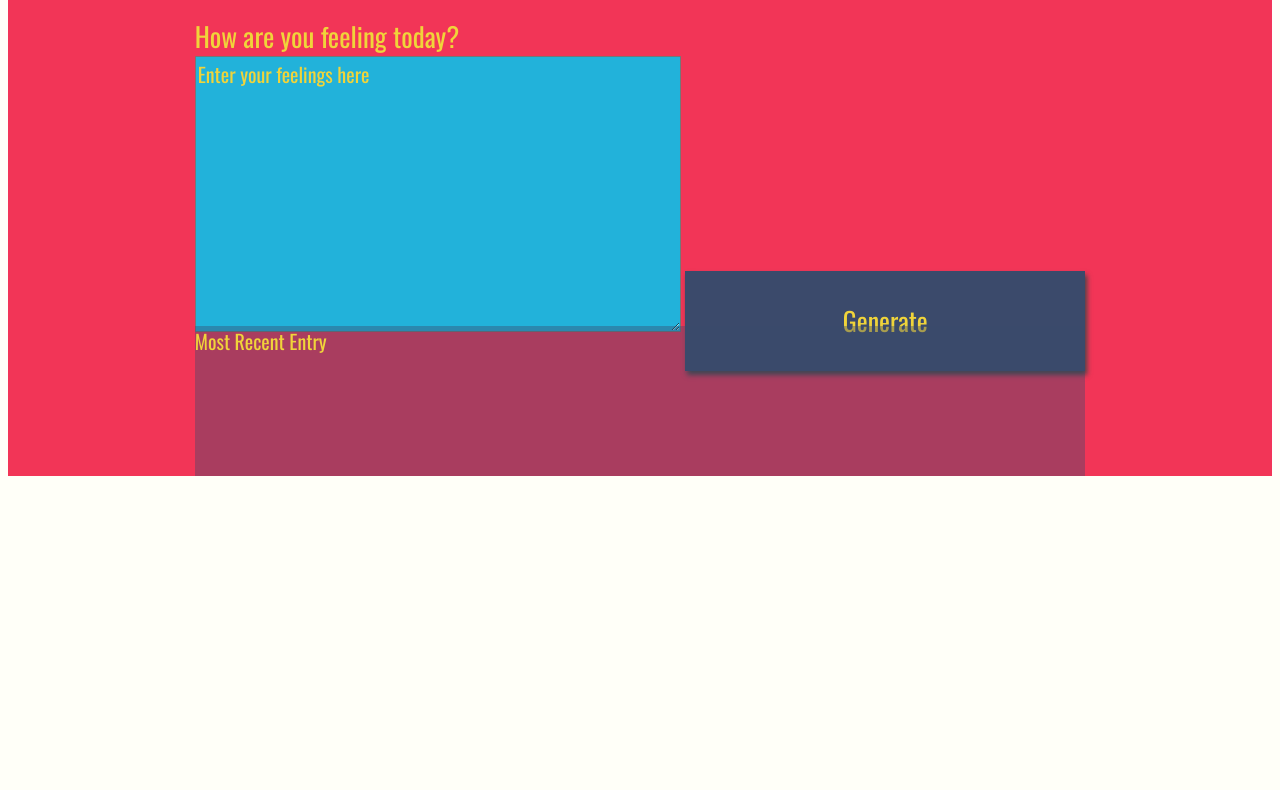
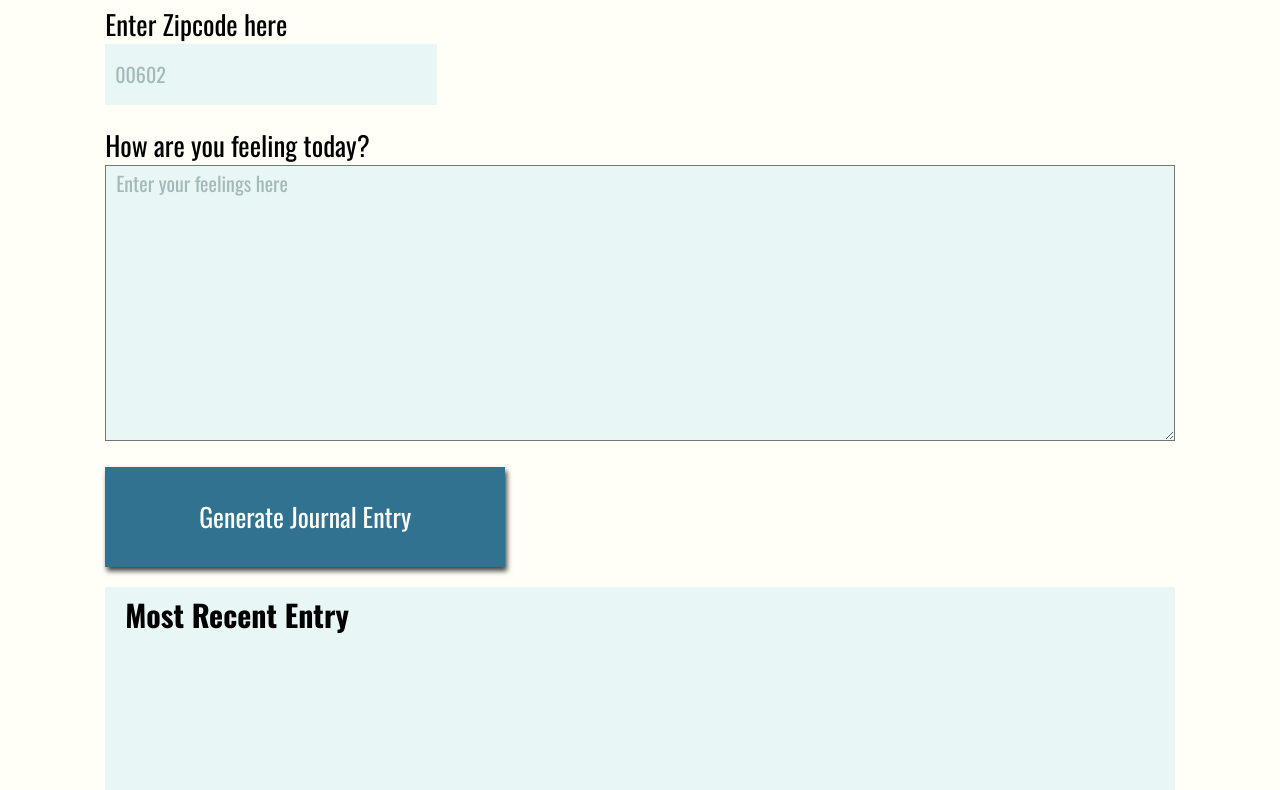
Before and after one commit to RedBear52/UdacityWeatherJournalProject, a website: page website/index.html in a window 1280 px wide. Shown: the part 332-1122 px from the top of the page. Before the commit the page ends 816 px from the top, so only its background shows below. Drawn offline with nearby package versions, Linux system fonts and the light colour scheme; a web font is replaced by a local one.

Commit message:
Basic Styling Completed   |    Some Tweaking Left to Do Before Submission

```diff
--- a/website/app.js
+++ b/website/app.js
@@ -12,9 +12,9 @@ const showUser = async () => {
     // JSONify data
     const processedData = await request.json()
     // render updated data to the DOM
-    document.getElementById('temp').innerHTML = `TEMPERATURE: ${processedData.temperature} °`
-    document.getElementById('content').innerHTML = `MY FEELINGS: ${processedData.userResponse}`
-    document.getElementById('date').innerHTML = `DATE: ${processedData.date}`
+    document.getElementById('temp').innerHTML = `<h3>TEMPERATURE:</h3>   ${processedData.temperature} °`
+    document.getElementById('content').innerHTML = `<h3>FEELINGS:</h3>   ${processedData.userResponse}`
+    document.getElementById('date').innerHTML = `<h3>DATE:</h3>   ${processedData.date}`
     } catch(err) {
       console.log('err: ', err)
     }
--- a/website/index.html
+++ b/website/index.html
@@ -9,19 +9,19 @@
  <body>
 <div id = "app">
   <div class ="holder headline">
-    Weather Journal App
+    <h1>Weather Journal App</h1>
   </div>
   <div class ="holder zip">
     <label for="zip">Enter Zipcode here</label>
-    <input type="text" id="zip" placeholder="enter zip code here">
+    <input type="text" id="zip" placeholder="00602">
   </div>
   <div class ="holder feel">
     <label for="feelings">How are you feeling today?</label>
     <textarea class= "myInput" id="feelings" placeholder="Enter your feelings here" rows="9" cols="50"></textarea>
-    <button id="generate" type = "submit"> Generate </button>
+    <button id="generate" type = "submit"> Generate Journal Entry </button>
   </div>
   <div class ="holder entry">
-    <div class = "title">Most Recent Entry</div>
+    <div class = "title"><h2>Most Recent Entry</h2></div>
    <div id = "entryHolder">
     <div id = "date"></div>
    <div id = "temp"></div>
--- a/website/style.css
+++ b/website/style.css
@@ -1,88 +1,124 @@
-body{
-    background: #fffff8;
+:root {
+    /* background colors */
+    --clr-light-background: #fffff8;
+    --clr-bright-background: #ff5599;
+    --clr-light-blue-background: rgba(34, 178, 218, 0.1);
+    ;
+
+    /* font colors */
+    --clr-dark-transparent-font: rgba(2, 44, 49, 0.3);
+    --clr-darkest-font: rgba(0, 0, 0, 1);
+    --clr-bright-font: #ff5599;
+
+
+
+}
+
+body {
+    border: none;
+    background: var(--clr-light-background);
     font-family: -apple-system, BlinkMacSystemFont, sans-serif;
 }
 
-#app{
+#app {
     display: grid;
-    grid-auto-rows: minmax(150px, auto);
+    /* grid-auto-rows: minmax(150px, auto); */
     /* grid-template-columns:  */
     height:100vh;
-    background: #f23557;
-    color: #f0d43a;
+    background: var(--clr-light-background);
+    color: var(--clr-dark-font);
     justify-content: center;
     grid-gap: 1em;
     font-size: 20px;
     font-family: 'Oswald', sans-serif;
 }
 
-.holder{
+div {
+    display: flex;
+    align-content: space-between;
+    flex-direction: column;
+}
+
+.holder.entry{
+    margin-top: 0;
+    background: var(--clr-light-blue-background);
+    min-height: 30vh;
+}
+
+.entry {
+    background: var(--clr-light-blue-background);
+    padding: 1em;
+    padding-top: 0;
+}
+
+#entryHolder {
 
 }
 
-.entry{
-    background: rgba(59, 74, 107, .4);
+#date, #temp, #content {
+    padding: 1em;
 }
 
-#entryHolder{
 
+.headline {
+    margin-top: 1em;
+    font-size: xx-large;
 }
 
-#date{
-
-}
-
-#temp{
-
-}
-
-#content{
-
-}
-
-.headline {
-
-}
-.title{
-
+div.title {
+    margin-top: -1em;
+    text-justify: unset;
+    color:var(--clr-dark-font)
 }
 
 /*  Basic Styling To Override Default For Basic HTML Elements */
-label{
-    display:block;
+label {
+    display: block;
     font-size: 27px;
 }
 
-input{
+input {
     display:block;
     height: 60px;
     width: 320px;
-    background:#22b2da;
-    color: #f0d43a;
+    background:var(--clr-light-blue-background);
+    color: var(--clr-dark-font);
     font-size: 20px;
     font-family: 'Oswald', sans-serif;
+    padding-left: 0.5em;
+    padding-top: 0;
     border: none;
 }
 
-button{
+button {
     width: 400px;
     height: 100px;
-    background: #3b4a6b;
-    color: #f0d43a;
+    background: rgb(49, 114, 145);
+    color: var(--clr-light-background);
     font-size: 26px;
     font-family: 'Oswald', sans-serif;
     border: none;
+    margin-top: 1em;
     box-shadow: 2px 4px 5px #444;
 }
-h1{
-    font-size: 36px;
+
+h1 {
+    font-size: 4em;;
+    margin-bottom: 0;
 }
 
-textarea{
-    background:#22b2da;
-    color: #f0d43a;
+h3 {
+    margin-right: 90%;
+}
+
+textarea {
+    background:var(--clr-light-blue-background);
+    color: var(--clr-dark-font);
     font-size: 20px;
     font-family: 'Oswald', sans-serif;
+    padding-left: 0.5em;
+    min-height: 20vh;
+
 }
 /* Reset style for HTML element on active to have no border*/
 input:focus,
@@ -93,19 +129,19 @@ button:focus {
 }
 /* Style for Placeholder Text*/
 ::placeholder { /* Firefox, Chrome, Opera */
-    color: #f0d43a;
+    color: var(--clr-dark-transparent-font);
     font-family: 'Oswald', sans-serif;
 
 }
 
 :-ms-input-placeholder { /* Internet Explorer 10-11 */
-    color: #f0d43a;
+    color: var(--clr-dark-transparent-font);
     font-family: 'Oswald', sans-serif;
 
 }
 
 ::-ms-input-placeholder { /* Microsoft Edge */
-    color: #f0d43a;
+    color: var(--clr-dark-transparent-font);
     font-family: 'Oswald', sans-serif;
 
 }
```
